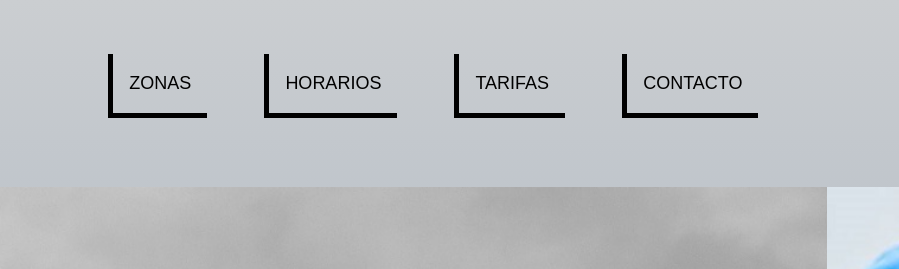
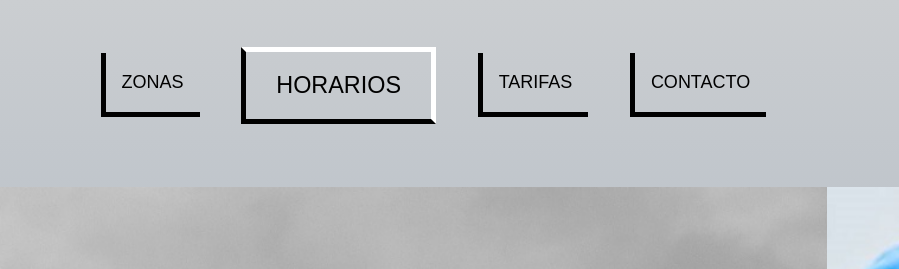
Before and after one commit to LuciaFrumbo/Mensajeria-Frumboli, a website: page assets/horarios.html in a window 1280 px wide. Shown: the top 269 px of the page, 381-1280 px from the left. Drawn offline with nearby package versions, Linux system fonts and the light colour scheme; a web font is replaced by a local one.

Commit message:
reponsive 2.0

```diff
--- a/assets/horarios.html
+++ b/assets/horarios.html
@@ -27,7 +27,7 @@
 
             <ul class="navbar">
                 <li class="navbar__item"> <a href="./zonas.html">ZONAS</a></li>
-                <li class="navbar__item"> <a href="./horarios.html">HORARIOS</a></li>
+                <li class="navbar__item--active"> <a href="./horarios.html">HORARIOS</a></li>
                 <li class="navbar__item"> <a href="./tarifas.html">TARIFAS</a></li>
                 <li class="navbar__item"> <a href="./contacto.html">CONTACTO</a></li>
             </ul>
@@ -61,7 +61,7 @@
                 <span class="visually-hidden">Next</span>
             </button>
         </div>
-        <section class="horarios container mediaflex">
+        <section class="horarios container">
             <div class="horarios__info">
                 <picture><img src="./imagenes/descarga.png"></picture>
              <span>
--- a/sass/partials/_header.scss
+++ b/sass/partials/_header.scss
@@ -39,6 +39,22 @@ header {
                     text-align: center;
 
                             }
+                            &--active {
+                                font-family:'Montserrat',sans-serif;
+                                width: 15em;
+                                color: white;
+                                text-align: center;
+                                font-size: 1.3em;
+                                cursor: pointer;
+                                border-right: solid 5px white;
+                                border-top: solid 5px white;
+                                border-left: solid 5px black;
+                                border-bottom: solid 5px black;
+                            }
                 }
+
+
+
+
             }
 }
```
Also changed, not shown: assets/contacto.html (+1 -1 lines), assets/tarifas.html (+1 -1 lines), assets/zonas.html (+1 -1 lines), assets/css/styles.css.
